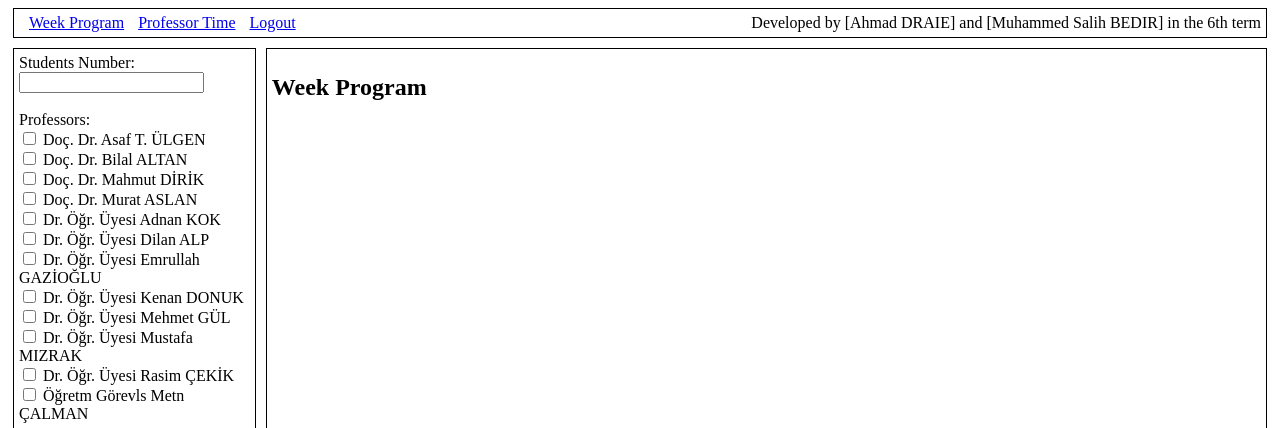
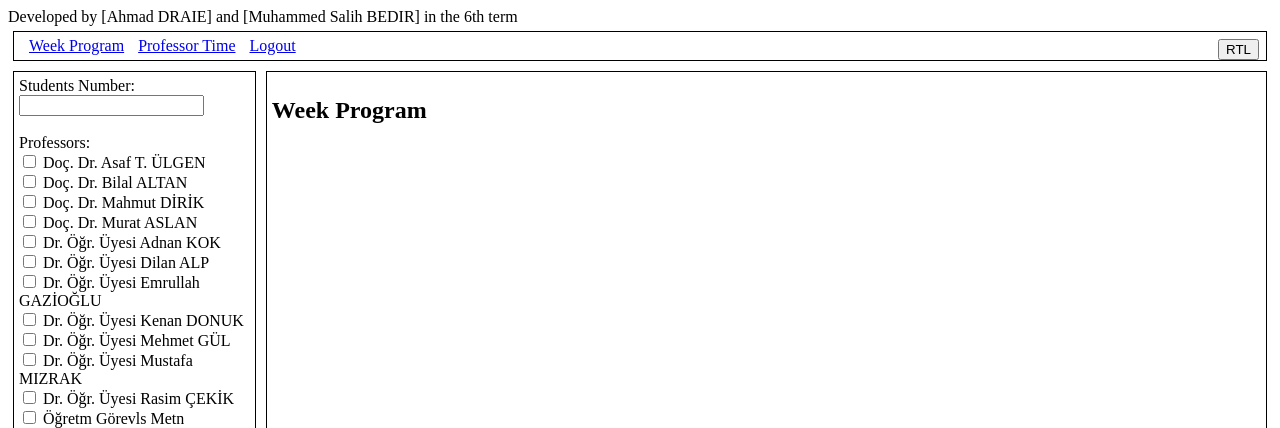
Before and after one commit to asgore-undertale/Week-Program-System, a Flask app: page /week_program in a window 1280 px wide. Shown: the top 428 px of the page. Run offline with Flask 3, Linux system fonts and the light colour scheme; a user stored in the database is signed in; some libraries are stand-ins or nearby versions.

Commit message:
adding rtl support

```diff
--- a/app.py
+++ b/app.py
@@ -26,7 +26,7 @@ db.init_app(app)
 
 with app.app_context():
     db.create_all()
-    seed_data(app, bcrypt)
+    # seed_data(app, bcrypt)
 
 @login_manager.user_loader
 def load_user(user_id):
--- a/static/style.css
+++ b/static/style.css
@@ -4,8 +4,6 @@
     margin: 5px;
 }
 
-/* form {
-} */
 .break {
     background-color: #e0e0e0;
     pointer-events: none;
@@ -38,7 +36,7 @@ button {
     flex: 1;
 }
 
-.copy-right {
+.align-right {
     float: right;
 }
 
--- a/templates/navbar.html
+++ b/templates/navbar.html
@@ -1,11 +1,20 @@
-<nav class="bordered">
-    {% if current_user.role_id == 1 %}
+<span>Developed by [Ahmad DRAIE] and [Muhammed Salih BEDIR] in the 6th term</span>
+
+<nav class="bordered" dir="ltr">
+    <!-- {% if current_user.role_id == 1 %} -->
     <!-- <a href='/week_editor'>Week Editor</a> -->
-    {% endif %}
+    <!-- {% endif %} -->
     <a href='/week_program'>Week Program</a>
     {% if current_user.role_id == 1 or current_user.role_id == 2 %}
     <a href='/professor_time{% if current_user.role_id == 2 %}?professors_number={{current_user.number}}{% endif %}'>Professor Time</a>
     {% endif %}
     <a href='/logout'>Logout</a>
-    <span class="copy-right">Developed by [Ahmad DRAIE] and [Muhammed Salih BEDIR] in the 6th term</span>
+    <button class="align-right" onclick="toggleDirection(event)">RTL</button>
 </nav>
+
+<script>
+    function toggleDirection(e) {
+        document.body.style.direction = document.body.style.direction === 'rtl' ? 'ltr' : 'rtl';
+        e.target.textContent = document.body.style.direction === 'rtl' ? 'LTR' : 'RTL';
+    }
+</script>
```
